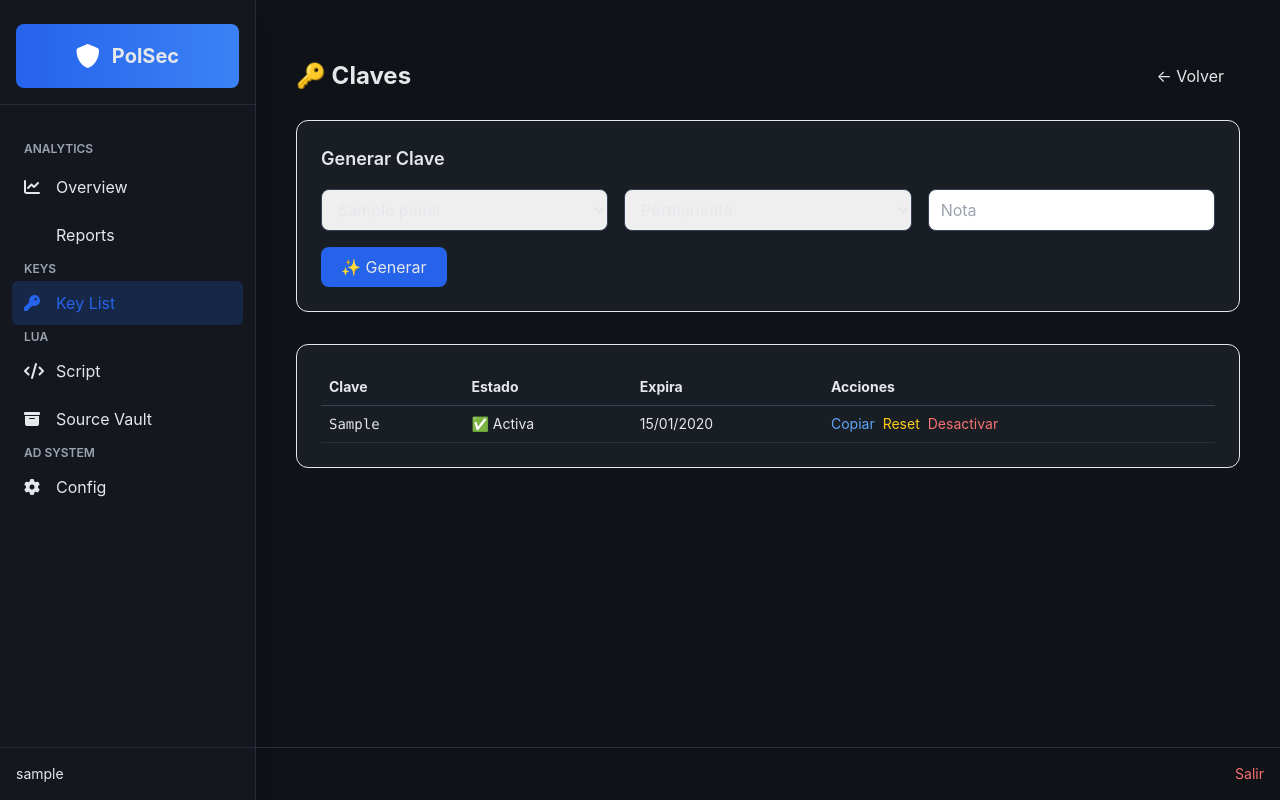
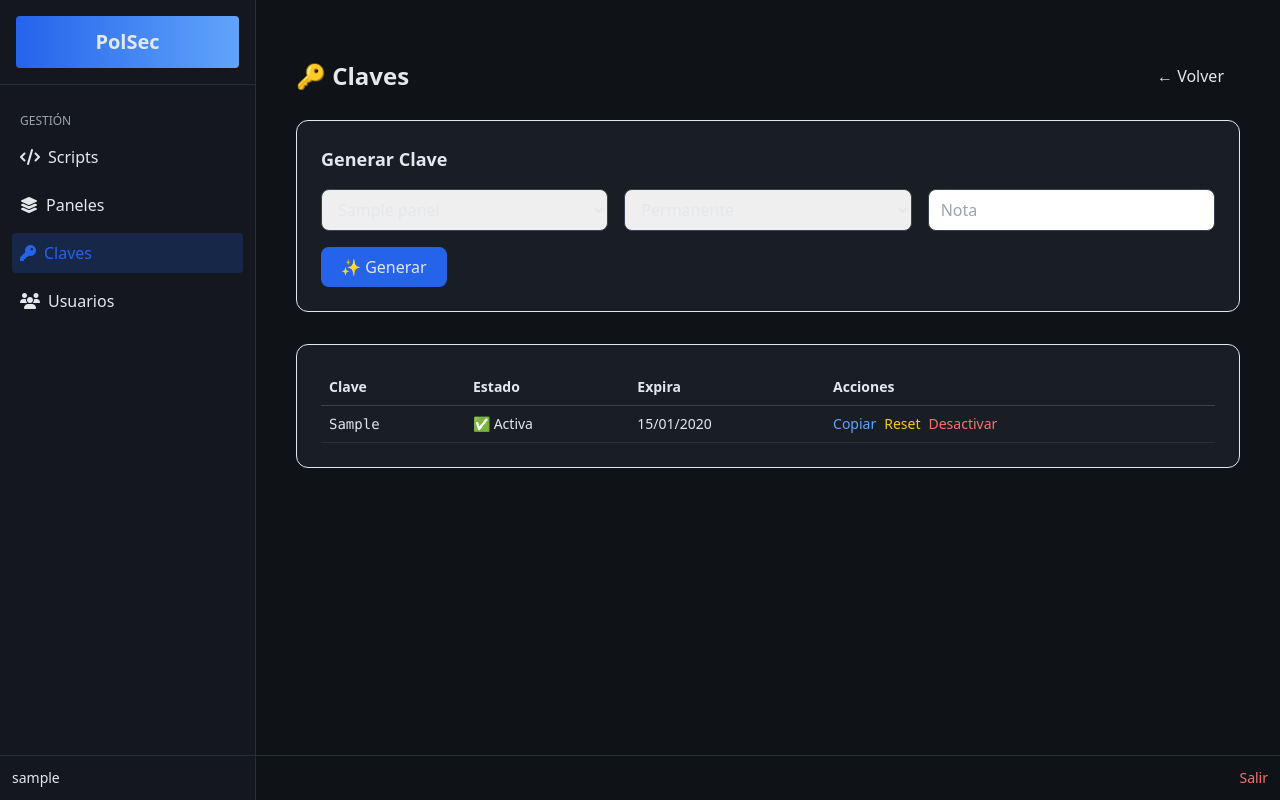
Before and after one commit to leivagaonahernanely-web/Protegetuscriptlua, a Flask app: page /keys in a window 1280 px wide. Run offline with Flask 3, Linux system fonts and the light colour scheme; a user stored in the database is signed in; tables that the repository leaves empty hold one stand-in row (values such as "Sample post"); some libraries are stand-ins or nearby versions.

Commit message:
Update base.html

```diff
--- a/templates/base.html
+++ b/templates/base.html
@@ -1,4 +1,4 @@
-<!DOCTYPE html>
+                <!DOCTYPE html>
 <html lang="es">
 <head>
     <meta charset="UTF-8">
@@ -10,130 +10,43 @@
         tailwind.config = {
             theme: {
                 extend: {
-                    colors: {
-                        dark: '#0F1217',
-                        sidebar: '#14181E',
-                        card: '#191E25',
-                        primary: '#2563EB',
-                        primaryLight: '#3B82F6',
-                        success: '#10B981',
-                        danger: '#EF4444',
-                        textMain: '#E5E7EB',
-                        textMuted: '#9CA3AF',
-                        border: '#272E3B'
-                    },
-                    fontFamily: { inter: ['Inter', 'sans-serif'] }
+                    colors: { dark: '#0F1217', sidebar: '#14181E', card: '#191E25', primary: '#2563EB', textMain: '#E5E7EB', textMuted: '#9CA3AF', border: '#272E3B' }
                 }
             }
         }
     </script>
     <style>
-        /* Animación suave para abrir/cerrar */
-        .sidebar {
-            transition: transform 0.3s ease;
-            transform: translateX(-100%);
-        }
-        .sidebar.open {
-            transform: translateX(0);
-        }
-        @media (min-width: 768px) {
-            .sidebar {
-                transform: none;
-                position: static;
-            }
-        }
+        .sidebar { transition: transform 0.3s ease; transform: translateX(-100%); }
+        .sidebar.open { transform: translateX(0); }
+        @media (min-width: 768px) { .sidebar { transform: none; position: static; } }
     </style>
 </head>
-<body class="bg-dark text-textMain font-inter min-h-screen">
-
-    <!-- Botón para abrir menú (solo en móvil) -->
-    <div class="md:hidden fixed top-4 left-4 z-50">
-        <button onclick="toggleSidebar()" class="bg-card p-2 rounded-md border border-border">
-            <i class="fa-solid fa-bars text-xl"></i>
-        </button>
-    </div>
-
-    <div class="flex flex-col md:flex-row h-screen relative">
-        <!-- Menú Lateral - SE ABRE/CIERRA -->
-        <aside id="sidebar" class="sidebar fixed md:static inset-y-0 left-0 w-64 bg-sidebar border-r border-border z-40 shadow-xl">
-            <!-- Botón cerrar en móvil -->
-            <div class="md:hidden absolute top-2 right-2">
-                <button onclick="toggleSidebar()" class="text-textMuted hover:text-white text-xl">×</button>
-            </div>
-
-            <!-- Logo PolSec -->
-            <div class="p-4 border-b border-border mt-2">
-                <div class="bg-gradient-to-r from-primary to-primaryLight rounded-lg p-4 flex items-center justify-center gap-3">
-                    <i class="fa-solid fa-shield text-white text-2xl"></i>
-                    <span class="text-xl font-bold">PolSec</span>
-                </div>
-            </div>
-
-            <!-- Navegación igual a la imagen -->
-            <nav class="p-3 space-y-1 mt-2">
-                <div class="text-xs text-textMuted uppercase font-semibold mt-4 mb-2 px-3">Analytics</div>
-                <a href="/" class="flex items-center gap-3 px-3 py-2.5 rounded-md {% if request.path == '/' %}bg-primary/20 text-primary{% else %}hover:bg-card{% endif %}">
-                    <i class="fa-solid fa-chart-line w-5"></i>
-                    <span>Overview</span>
-                </a>
-                <a href="/reports" class="flex items-center gap-3 px-3 py-2.5 rounded-md hover:bg-card">
-                    <i class="fa-solid fa-file-chart-column w-5"></i>
-                    <span>Reports</span>
-                </a>
-
-                <div class="text-xs text-textMuted uppercase font-semibold mt-4 mb-2 px-3">Keys</div>
-                <a href="/keys" class="flex items-center gap-3 px-3 py-2.5 rounded-md {% if request.path == '/keys' %}bg-primary/20 text-primary{% else %}hover:bg-card{% endif %}">
-                    <i class="fa-solid fa-key w-5"></i>
-                    <span>Key List</span>
-                </a>
-
-                <div class="text-xs text-textMuted uppercase font-semibold mt-4 mb-2 px-3">Lua</div>
-                <a href="/scripts" class="flex items-center gap-3 px-3 py-2.5 rounded-md {% if request.path == '/scripts' %}bg-primary/20 text-primary{% else %}hover:bg-card{% endif %}">
-                    <i class="fa-solid fa-code w-5"></i>
-                    <span>Script</span>
-                </a>
-                <a href="/vault" class="flex items-center gap-3 px-3 py-2.5 rounded-md hover:bg-card">
-                    <i class="fa-solid fa-box-archive w-5"></i>
-                    <span>Source Vault</span>
-                </a>
-
-                <div class="text-xs text-textMuted uppercase font-semibold mt-4 mb-2 px-3">Ad System</div>
-                <a href="/ads" class="flex items-center gap-3 px-3 py-2.5 rounded-md hover:bg-card">
-                    <i class="fa-solid fa-gear w-5"></i>
-                    <span>Config</span>
-                </a>
+<body class="bg-dark text-textMain min-h-screen">
+    <button onclick="toggleSidebar()" class="md:hidden fixed top-4 left-4 z-50 bg-card p-2 rounded"><i class="fa fa-bars"></i></button>
+    <div class="flex h-screen">
+        <aside id="sidebar" class="sidebar fixed md:static w-64 bg-sidebar border-r border-border z-40">
+            <div class="p-4 border-b border-border"><div class="bg-gradient-to-r from-primary to-blue-400 p-3 rounded text-center text-xl font-bold">PolSec</div></div>
+            <nav class="p-3 space-y-2">
+                <div class="text-xs text-textMuted uppercase mt-4 mb-2 px-2">Gestión</div>
+                <a href="/scripts" class="flex items-center gap-2 p-2 rounded {% if request.path == '/scripts' %}bg-primary/20 text-primary{% else %}hover:bg-card{% endif %}"><i class="fa fa-code"></i> Scripts</a>
+                <a href="/panels" class="flex items-center gap-2 p-2 rounded {% if request.path == '/panels' %}bg-primary/20 text-primary{% else %}hover:bg-card{% endif %}"><i class="fa fa-layer-group"></i> Paneles</a>
+                <a href="/keys" class="flex items-center gap-2 p-2 rounded {% if request.path == '/keys' %}bg-primary/20 text-primary{% else %}hover:bg-card{% endif %}"><i class="fa fa-key"></i> Claves</a>
+                {% if user.is_admin %}
+                <a href="/users" class="flex items-center gap-2 p-2 rounded {% if request.path == '/users' %}bg-primary/20 text-primary{% else %}hover:bg-card{% endif %}"><i class="fa fa-users"></i> Usuarios</a>
+                {% endif %}
             </nav>
-
-            <!-- Usuario abajo -->
-            <div class="absolute bottom-0 left-0 right-0 p-4 border-t border-border">
-                <div class="flex items-center justify-between">
-                    <span class="text-sm">{{ current_user.username }}</span>
-                    <a href="/logout" class="text-red-400 hover:text-red-300 text-sm">Salir</a>
-                </div>
+            <div class="absolute bottom-0 left-0 right-0 p-3 border-t border-border flex justify-between items-center">
+                <span class="text-sm">{{ user.username }}</span>
+                <a href="/logout" class="text-red-400 text-sm">Salir</a>
             </div>
         </aside>
-
-        <!-- Contenido Principal -->
-        <main class="flex-1 overflow-y-auto p-4 md:p-6 pt-16 md:pt-6">
+        <main class="flex-1 p-4 md:p-6 overflow-auto pt-16 md:pt-6">
             {% block content %}{% endblock %}
         </main>
     </div>
-
-    <!-- Script para abrir/cerrar menú -->
     <script>
-        function toggleSidebar() {
-            document.getElementById('sidebar').classList.toggle('open');
-        }
-        // Cerrar al hacer clic fuera en móvil
-        document.addEventListener('click', function(e) {
-            const sidebar = document.getElementById('sidebar');
-            const btn = document.querySelector('button[onclick="toggleSidebar()"]');
-            if (window.innerWidth < 768 && !sidebar.contains(e.target) && !btn.contains(e.target)) {
-                sidebar.classList.remove('open');
-            }
-        });
+        function toggleSidebar() { document.getElementById('sidebar').classList.toggle('open'); }
+        document.addEventListener('click', e => { if(window.innerWidth<768 && !sidebar.contains(e.target) && !event.target.closest('button')) sidebar.classList.remove('open'); });
     </script>
-
-    {% block scripts %}{% endblock %}
 </body>
 </html>
```
